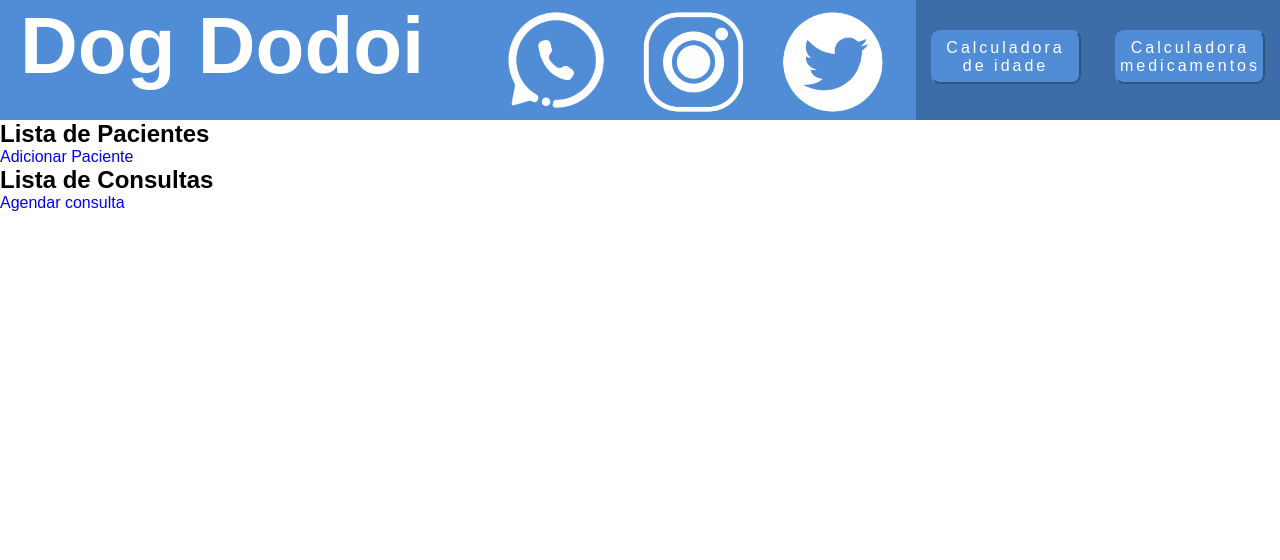
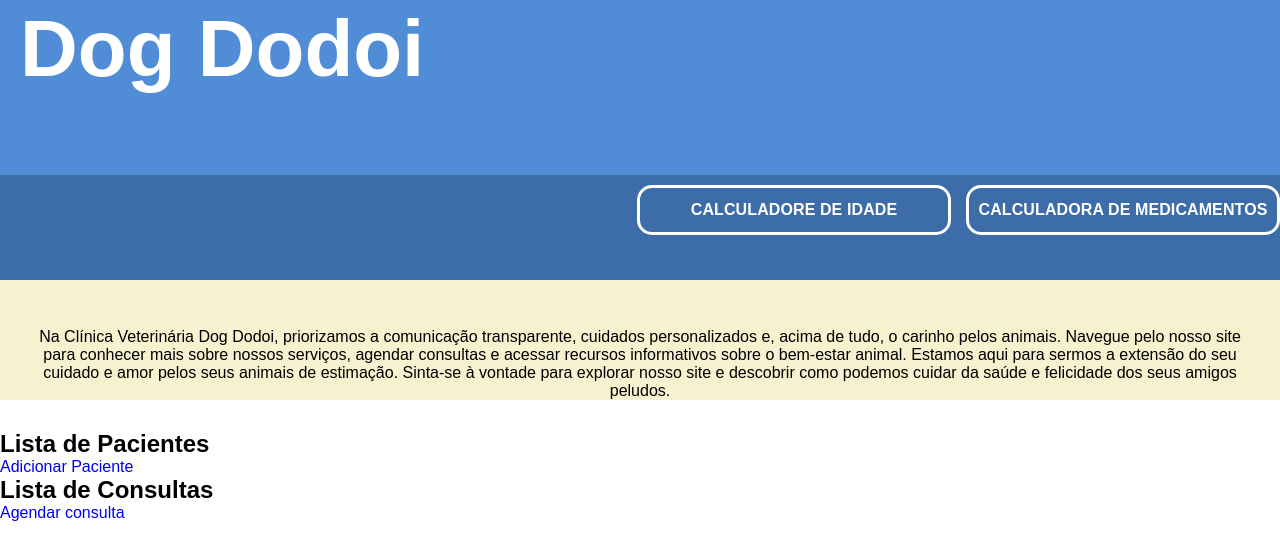
Before and after one commit to ciraht/dogdodoiAGORAVAI2, a Flask app: page / in a window 1280 px wide. Shown: the top 560 px of the page. Run offline with Flask 3, Linux system fonts and the light colour scheme.

Commit message:
Progresso em html e css do index.html

```diff
--- a/Templates/index.html
+++ b/Templates/index.html
@@ -9,13 +9,25 @@
 <body>
     <header class="cabecao">
         <h1 class="textin">Dog Dodoi</h1>
-        <img src="../static/img/contatos_verdadeiro.png" alt="">
         <div>
-            <a href="calculadora_idade"><button class="btn">Calculadora de idade</button></a>
-            <a href="medicamento"><button class="btn">Calculadora medicamentos</button></a>
+            <a href="calculadora_idade"><button class="btn">CALCULADORE DE IDADE</button></a>
+            <a href="medicamento"><button class="btn">CALCULADORA DE MEDICAMENTOS</button></a>
         </div>
     </header>
     <main>
+        <section>
+            <img src="" alt="">
+            <!-- Imagem ilustrativa com texto embaixo -->
+            <p> Na Clínica Veterinária Dog Dodoi, priorizamos a comunicação transparente,
+                 cuidados personalizados e, acima de tudo, o carinho pelos animais.
+                  Navegue pelo nosso site para conhecer mais sobre nossos serviços,
+                   agendar consultas e acessar recursos informativos sobre o bem-estar animal.
+                Estamos aqui para sermos a extensão do seu cuidado e amor pelos seus animais de estimação.
+                 Sinta-se à vontade para explorar nosso site e descobrir como podemos cuidar
+                  da saúde e felicidade dos seus amigos peludos.
+            </p>
+        </section>
+
         <section>
             <h1>Lista de Pacientes</h1>
             <ul>
--- a/static/css/inicio.css
+++ b/static/css/inicio.css
@@ -8,13 +8,30 @@
 .cabecao{
     background-color: #518DD6;
     display: flex;
-    height: 120px;
+    height: 35vh;
     justify-content: flex-end;
+    flex-direction: column;
 
 }
 
 .cabecao div{
     background-color: #3d6da8;
+    height: 105px;
+    display: flex;
+    justify-content: flex-end;
+    gap: 15px;
+}
+.cabecao div a button {
+    width: 314px;
+    height: 50px;
+    border-radius: 15px 15px 15px 15px;
+    background-color: #ffffff00;
+    border:  solid white 3px;
+    margin: 0px;
+    letter-spacing: 0.1px;
+    margin-top:10px;
+    font-weight: 800;
+
 }
 
 .textin{
@@ -22,6 +39,7 @@
     position: absolute;
     left: 20px;
     font-size: 80px;
+    top:3px;
 
 }
 
@@ -43,3 +61,11 @@
     background-color: #51B7D6;
     border-color: #51B7D6;
 }
+section:first-child {
+    background-color: #F8F1CF;
+}
+
+section:first-child p {
+    text-align: center;
+    margin: 30px;
+}
```
